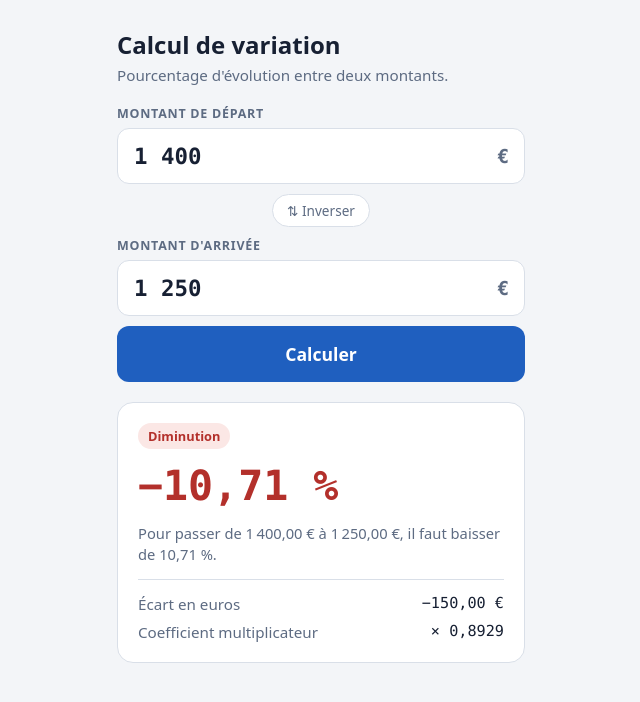
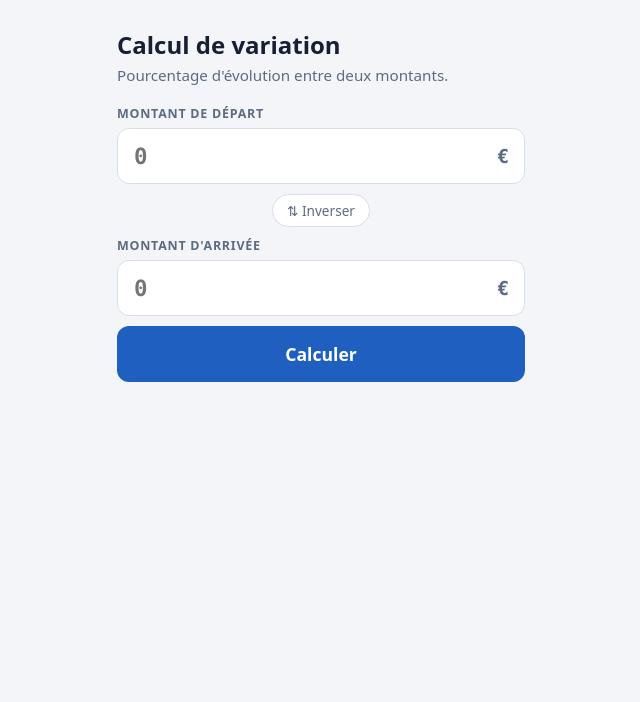
Before and after one commit to Maveric55/calcul-variation, a plain HTML site: page index.html in a window 1280 px wide. Both pictures are taken after a click on the button "⇅ Inverser". Shown: the whole page, without its empty margins (319-959 px from the left). Drawn offline with Linux system fonts and the light colour scheme.

Commit message:
Champs vides au démarrage, sans valeurs d'exemple
Co-Authored-By: Claude Sonnet 5.5 <noreply@anthropic.com>
Claude-Session: https://claude.ai/code/session_0136zzYs9fZdwXJu4zfL7FJp

```diff
--- a/index.html
+++ b/index.html
@@ -43,6 +43,7 @@
 }
 * { box-sizing: border-box; }
 body { margin: 0; }
+[hidden] { display: none !important; }
 main { padding-top: max(28px, env(safe-area-inset-top)); padding-bottom: max(40px, env(safe-area-inset-bottom)); }
 body { background: var(--bg); color: var(--fg); font-family: var(--font-ui); font-size: 16px; }
 main { max-width: 440px; margin: 0 auto; padding: 28px 16px 40px; display: flex; flex-direction: column; gap: 20px; }
@@ -99,12 +100,12 @@ label { display: block; font-size: .78rem; font-weight: 600; text-transform: upp
   <form id="form" class="fields" novalidate>
     <div>
       <label for="a">Montant de départ</label>
-      <div class="input-wrap"><input id="a" inputmode="decimal" autocomplete="off" value="1 250"><span>€</span></div>
+      <div class="input-wrap"><input id="a" inputmode="decimal" autocomplete="off" placeholder="0"><span>€</span></div>
     </div>
     <div class="swap-row"><button type="button" class="swap" id="swap">⇅ Inverser</button></div>
     <div>
       <label for="b">Montant d'arrivée</label>
-      <div class="input-wrap"><input id="b" inputmode="decimal" autocomplete="off" value="1 400"><span>€</span></div>
+      <div class="input-wrap"><input id="b" inputmode="decimal" autocomplete="off" placeholder="0"><span>€</span></div>
     </div>
     <button type="submit" class="go" id="go">Calculer</button>
   </form>
@@ -125,6 +126,8 @@ const num = (n, d = 2) => n.toLocaleString("fr-FR", { minimumFractionDigits: d,
 function calc() {
   const a = parse($("a").value), b = parse($("b").value), r = $("result");
   r.className = "result";
+  if ($("a").value.trim() === "" && $("b").value.trim() === "") { r.innerHTML = ""; r.hidden = true; return; }
+  r.hidden = false;
   if (isNaN(a) || isNaN(b)) { r.innerHTML = '<p class="error">Saisis deux montants valides (ex. 1 250,50).</p>'; return; }
   if (a === 0) { r.innerHTML = '<p class="error">Le montant de départ ne peut pas être 0 : aucun pourcentage n\'est calculable à partir de zéro.</p>'; return; }
   const diff = b - a, pct = diff / Math.abs(a) * 100, coef = b / a;
@@ -147,7 +150,7 @@ function calc() {
 
 $("form").addEventListener("submit", e => { e.preventDefault(); document.activeElement.blur(); calc(); });
 $("swap").addEventListener("click", () => { const v = $("a").value; $("a").value = $("b").value; $("b").value = v; calc(); });
-calc();
+r0 = $("result"); r0.hidden = true;
 </script>
 
 <script>
--- a/sw.js
+++ b/sw.js
@@ -1,4 +1,4 @@
-const CACHE = "variation-v1";
+const CACHE = "variation-v2";
 const FILES = ["./", "index.html", "manifest.webmanifest", "icon-192.png", "icon-512.png"];
 self.addEventListener("install", e => { e.waitUntil(caches.open(CACHE).then(c => c.addAll(FILES))); self.skipWaiting(); });
 self.addEventListener("activate", e => { e.waitUntil(caches.keys().then(ks => Promise.all(ks.filter(k => k !== CACHE).map(k => caches.delete(k)))).then(() => self.clients.claim())); });
```
